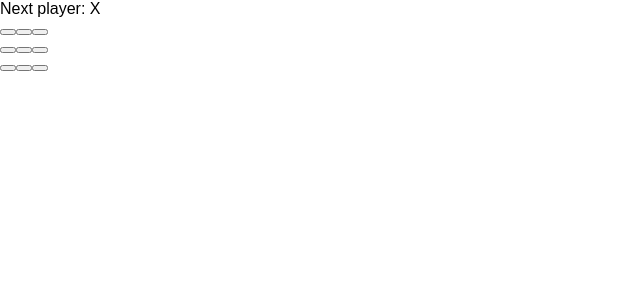
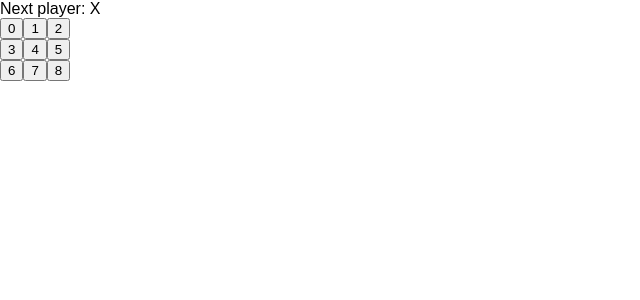
Before and after one commit to uidevperson/config-react-app, a React (Create React App) app: page / in a window 1280 px wide. Shown: the top 300 px of the page, without its empty margins (0-640 px from the left). Built offline with nearby package versions, Linux system fonts and the light colour scheme.

Commit message:
pass props

```diff
--- a/src/index.js
+++ b/src/index.js
@@ -8,7 +8,7 @@ class Square extends React.Component {
   render() {
     return (
       <button className="square">
-        {/* TODO */}
+        {this.props.value}
       </button>
     );
   }
@@ -16,7 +16,7 @@ class Square extends React.Component {
 
 class Board extends React.Component {
   renderSquare(i) {
-    return <Square />;
+    return <Square value={i} />;
   }
 
   render() {
```
